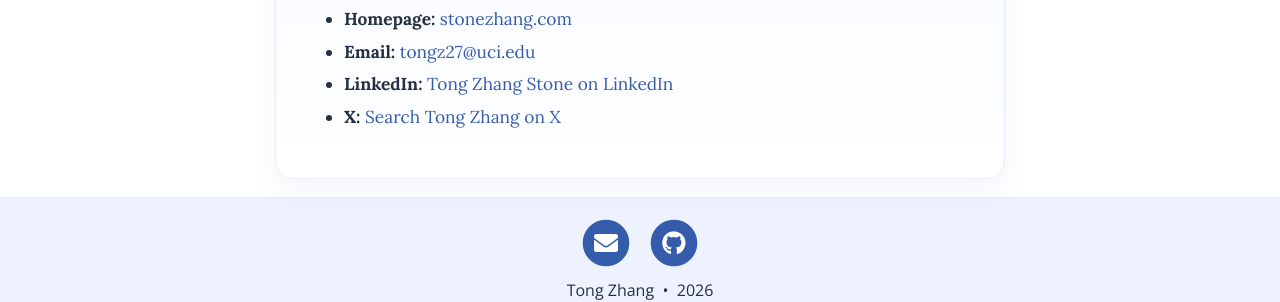
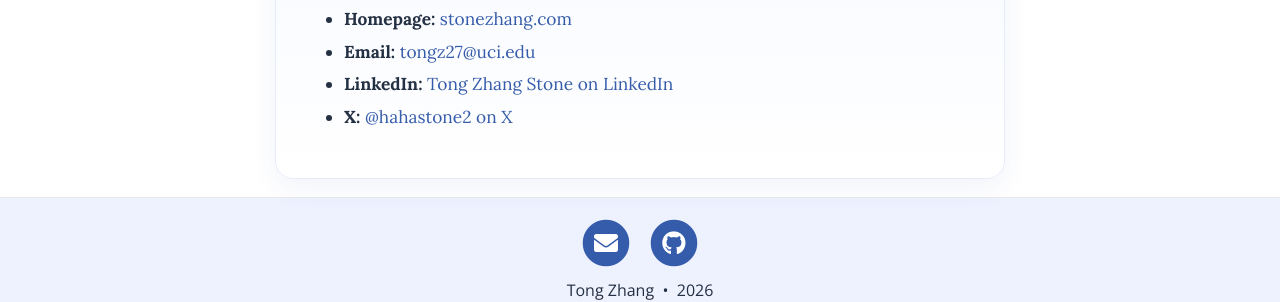
Before and after one commit to the-star-sea/TongLab, a Jekyll site: the page built from pages/Contact.md, in a window 1280 px wide. Shown: the part 333-635 px from the top of the page. Built offline with Jekyll 4.4.1, drawn with Linux system fonts in a browser that asks for light colours; nearby versions of some CDN libraries.

Commit message:
set exact x profile link

```diff
--- a/pages/Contact.md
+++ b/pages/Contact.md
@@ -12,6 +12,6 @@ subtitle: Reach Tong Lab
     <li><strong>Homepage:</strong> <a href="https://stonezhang.com" target="_blank">stonezhang.com</a></li>
     <li><strong>Email:</strong> <a href="mailto:tongz27@uci.edu">tongz27@uci.edu</a></li>
     <li><strong>LinkedIn:</strong> <a href="https://www.linkedin.com/in/tong-zhang-stone/" target="_blank">Tong Zhang Stone on LinkedIn</a></li>
-    <li><strong>X:</strong> <a href="https://x.com/search?q=Tong%20Zhang%20Fudan%20University&src=typed_query" target="_blank">Search Tong Zhang on X</a></li>
+    <li><strong>X:</strong> <a href="https://x.com/hahastone2" target="_blank">@hahastone2 on X</a></li>
   </ul>
 </div>
```
